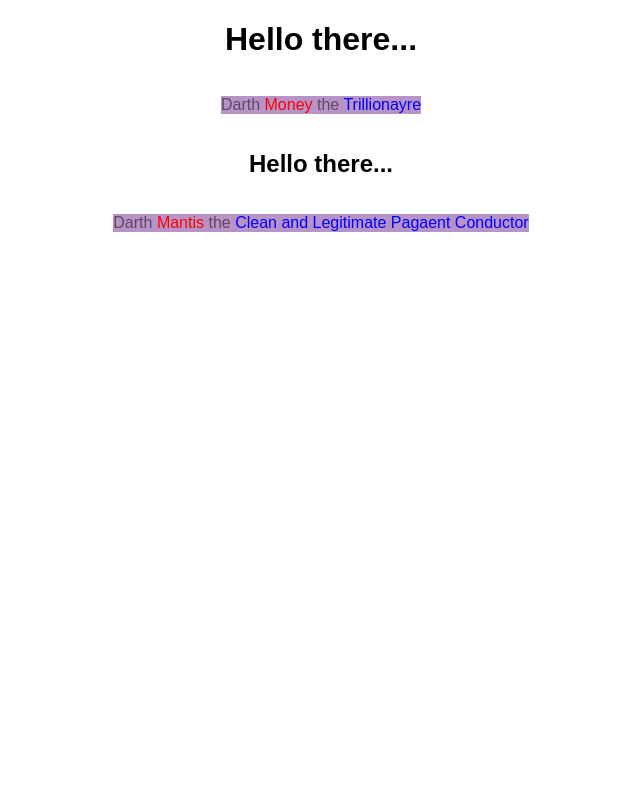
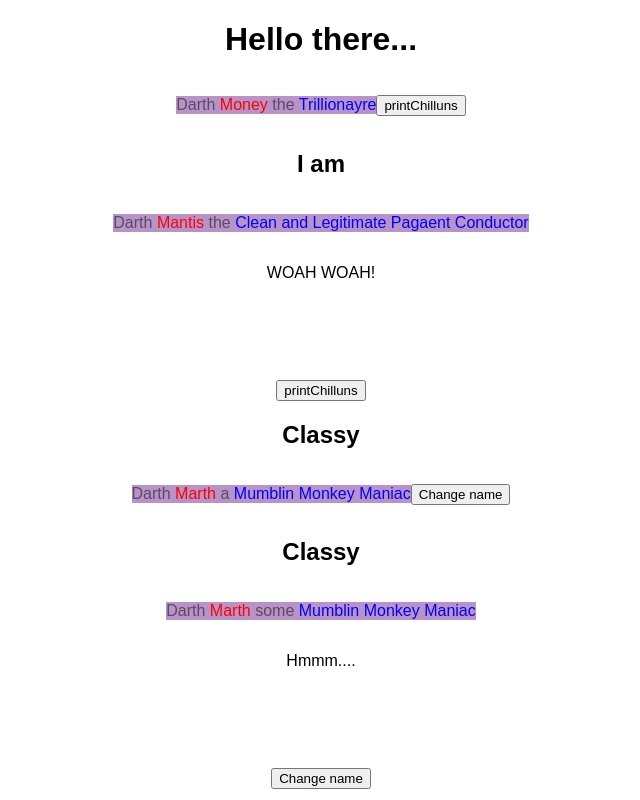
Before and after one commit to jltyler/ReactPractice, a React (Create React App) app: page / in a window 1280 px wide. Shown: the whole page, without its empty margins (319-959 px from the left). Built offline with nearby package versions, Linux system fonts and the light colour scheme.

Commit message:
Added simple smart component

```diff
--- a/src/App.js
+++ b/src/App.js
@@ -1,6 +1,7 @@
 import React, { Component } from 'react';
 import './App.css';
 import Person from './Person/Person';
+import PersonClass from './Person/PersonClass';
 
 class App extends Component {
   render() {
@@ -8,8 +9,10 @@ class App extends Component {
       <div className="App">
         <h1>Hello there...</h1>
         <Person name="Money" title="Trillionayre"/>
-        <h2>Hello there...</h2>
-        <Person name="Mantis" title="Clean and Legitimate Pagaent Conductor"/>
+        <h2>I am</h2>
+        <Person name="Mantis" title="Clean and Legitimate Pagaent Conductor">WOAH WOAH!</Person>
+        <PersonClass />
+        <PersonClass>Hmmm....</PersonClass>
       </div>
     );
   }
--- a/src/Person/Person.css
+++ b/src/Person/Person.css
@@ -11,3 +11,7 @@
 .sith > .title {
     color: blue;
 }
+
+.tall {
+    height: 100px;
+}
--- a/src/Person/Person.js
+++ b/src/Person/Person.js
@@ -2,8 +2,18 @@ import React from 'react';
 import './Person.css';
 import Common from '../common'
 
+const printChilluns = (props) => {
+    console.log("props.children:", props.children)
+}
+
 const person = (props) => {
-    const x = <p className="sith">Darth <span className="name">{props.name}</span> {Common.choice(['the', 'a', 'some'])} <span className="title">{props.title}</span></p>
+    const x = (
+        <div>
+        <p className="sith">Darth <span className="name">{props.name}</span> {Common.choice(['the', 'a', 'some'])} <span className="title">{props.title}</span></p>
+        {props.children && <p className="tall">{props.children}</p>}
+        <button onClick={(e) => printChilluns(props)}>printChilluns</button>
+        </div>
+    )
     return x
 }
 
--- /dev/null
+++ b/src/Person/PersonClass.js
@@ -0,0 +1,34 @@
+import React from 'react';
+import './Person.css';
+import Common from '../common'
+
+const printChilluns = (props) => {
+    console.log("props.children:", props.children)
+}
+
+class Person extends React.Component {
+
+    state = {
+        name: "Marth",
+        title: "Mumblin Monkey Maniac"
+    }
+
+    changeName = () => {
+        this.setState({
+            name: Common.choice(["Jar Jar", "Gronkle", "Skreee", "Nonu", "Mantis Tobbogan M.D."])
+        })
+    }
+
+    render() {
+        return (
+            <div>
+                <h2>Classy</h2>
+        <p className="sith">Darth <span className="name">{this. state.name}</span> {Common.choice(['the', 'a', 'some'])} <span className="title">{this. state.title}</span></p>
+        {this.props.children && <p className="tall">{this.props.children}</p>}
+        <button onClick={this.changeName}>Change name</button>
+        </div>
+        )
+    }
+}
+
+export default Person;
```
